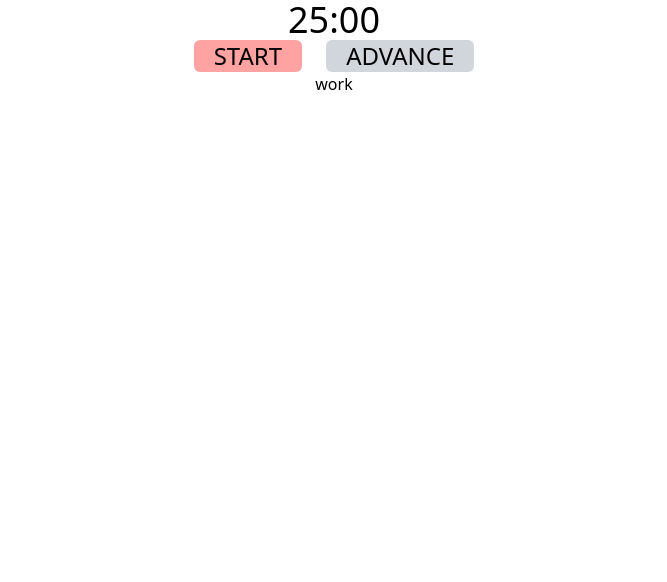
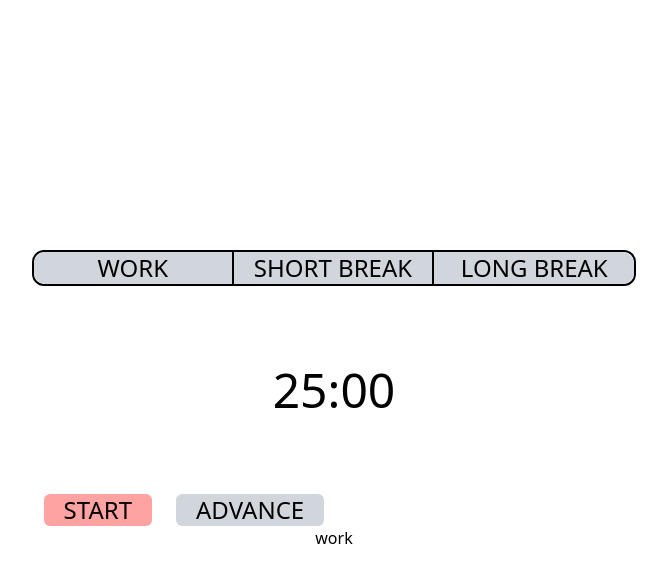
Before and after one commit to extoplasm/pomodoro, a React (Vite) app: page / in a window 1280 px wide. Shown: the top 582 px of the page, without its empty margins (306-973 px from the left). Built offline with nearby package versions, Linux system fonts and the light colour scheme.

Commit message:
feat: will work on styles later and the buttons on top dont workrn

```diff
--- a/index.html
+++ b/index.html
@@ -7,7 +7,7 @@
     <title>Pomodoro Timer</title>
   </head>
   <body>
-    <div id="root" style="width: 100vw; height: 100vh;"></div>
+    <div id="root" style="width: 100vw; height: 100vh; display: flex;"></div>
     <script type="module" src="/src/main.tsx"></script>
   </body>
 </html>
--- a/src/App.tsx
+++ b/src/App.tsx
@@ -1,7 +1,7 @@
 import Timer from '@/components/timer'
 import { useState } from 'react'
 
-const stageMap = [1500, 300, 1500, 900]
+const stageMap = [1500, 300, 1500, 300, 1500, 300, 1500, 900]
 
 interface stageNames {
   [time: number]: string
@@ -28,7 +28,30 @@ function App() {
 
   return (
     <>
-      <div className="m-auto w-min text-center">
+      <div className="m-auto text-center">
+        <div className="grid grid-cols-3 divide-x-2 divide-solid border-2 border-solid rounded-xl">
+          <button className="text-2xl bg-red-300 hover:bg-red-700 disabled:bg-gray-300 rounded-l-xl"
+          onClick={() => {
+            setStage(stageMap[stageIndex + 1] || stageMap[0])
+            setStageIndex(((stageIndex + 1) >= stageMap.length) ? 0 : stageIndex + 1)
+          }}
+          disabled={!isCountdownStarted}
+          >WORK</button>
+          <button className="text-2xl bg-red-300 px-5 hover:bg-red-700 disabled:bg-gray-300"
+          onClick={() => {
+            setStage(stageMap[stageIndex + 1] || stageMap[0])
+            setStageIndex(((stageIndex + 1) >= stageMap.length) ? 0 : stageIndex + 1)
+          }}
+          disabled={!isCountdownStarted}
+          >SHORT BREAK</button>
+          <button className="text-2xl bg-red-300 px-5 hover:bg-red-700 disabled:bg-gray-300 rounded-r-xl"
+          onClick={() => {
+            setStage(stageMap[stageIndex + 1] || stageMap[0])
+            setStageIndex(((stageIndex + 1) >= stageMap.length) ? 0 : stageIndex + 1)
+          }}
+          disabled={!isCountdownStarted}
+          >LONG BREAK</button>
+        </div>
         <Timer
           timerStage={timerStage}
           isCountdownStarted={isCountdownStarted}
@@ -39,7 +62,7 @@ function App() {
           }}>
             {isCountdownStarted ? 'PAUSE' : 'START'}
           </button>
-          <button className="text-2xl bg-red-300 flex mx-3 px-5 rounded-md hover:bg-red-700 disabled:bg-gray-300"
+          <button className="text-2xl bg-red-300 mx-3 px-5 rounded-md hover:bg-red-700 disabled:bg-gray-300"
           onClick={() => {
             setStage(stageMap[stageIndex + 1] || stageMap[0])
             setStageIndex(((stageIndex + 1) >= stageMap.length) ? 0 : stageIndex + 1)
--- a/src/components/timer.tsx
+++ b/src/components/timer.tsx
@@ -28,7 +28,7 @@ export default function Timer({timerStage, isCountdownStarted} : Props) {
 
   return (
     <>
-      <div className="text-4xl text-center">
+      <div className="text-5xl text-center m-20">
         {formatTime(timerCountdown(timerStage, isCountdownStarted))}
       </div>
     </>
```
